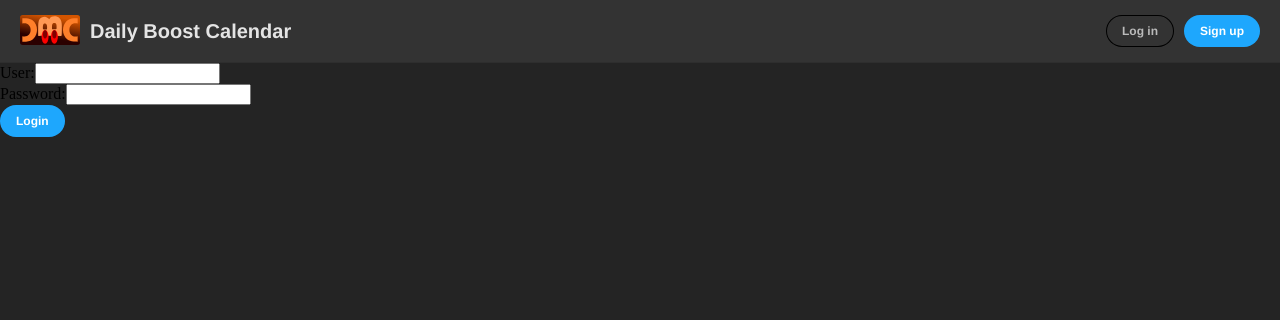
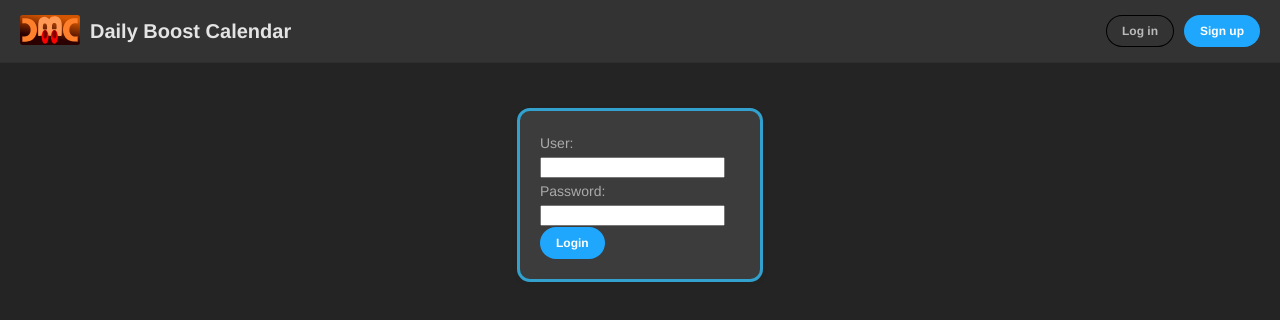
Before and after one commit to darellanodev/daily-boost-calendar, a React (Vite) app: page / in a window 1280 px wide. Shown: the top 320 px of the page. Built offline with nearby package versions, Linux system fonts and the light colour scheme.

Commit message:
#13 center the login box on the screen

```diff
--- a/src/components/Login/index.tsx
+++ b/src/components/Login/index.tsx
@@ -1,6 +1,8 @@
 import React, { useState } from 'react'
 import { Header } from '../Header'
 import { Button } from '../Button'
+
+import './login.css'
 
 interface LoginProps {
   onLogin: () => void
@@ -26,13 +28,15 @@ export const Login: React.FC<LoginProps> = ({ onLogin }) => {
   }
 
   return (
-    <div id="page-content">
+    <div id="login-content">
       <Header
         user={user}
         onLogin={() => setUser({ name: 'Jane Doe' })}
         onLogout={() => setUser(undefined)}
         onCreateAccount={() => setUser({ name: 'Jane Doe' })}
       />
+      <article>
+        <section>
           <form onSubmit={handleSubmit}>
             <div>
               <label>User:</label>
@@ -45,6 +49,7 @@ export const Login: React.FC<LoginProps> = ({ onLogin }) => {
                 required
               />
             </div>
+
             <div>
               <label>Password:</label>
               <input
@@ -59,6 +64,8 @@ export const Login: React.FC<LoginProps> = ({ onLogin }) => {
 
             <Button primary size="small" label="Login" type="submit" />
           </form>
+        </section>
+      </article>
     </div>
   )
 }
--- a/src/components/Login/login.css
+++ b/src/components/Login/login.css
@@ -0,0 +1,25 @@
+#login-content {
+  background-color: #242424;
+  height: 100vh;
+}
+
+#login-content > article > section {
+  font-family: 'Nunito Sans', 'Helvetica Neue', Helvetica, Arial, sans-serif;
+  font-size: 14px;
+  line-height: 24px;
+  padding: 48px 20px;
+  margin: 0 auto;
+  max-width: 900px;
+  color: #aaa;
+  display: flex;
+  justify-content: center;
+}
+
+form {
+  border-radius: 10px;
+  background-color: #3c3c3c;
+  padding: 20px;
+  width: 200px;
+  box-shadow: 0 2px 10px rgba(0, 0, 0, 0.1);
+  outline: solid #32a1ce;
+}
```
Lines whose indentation alone changed are shown as unchanged.
